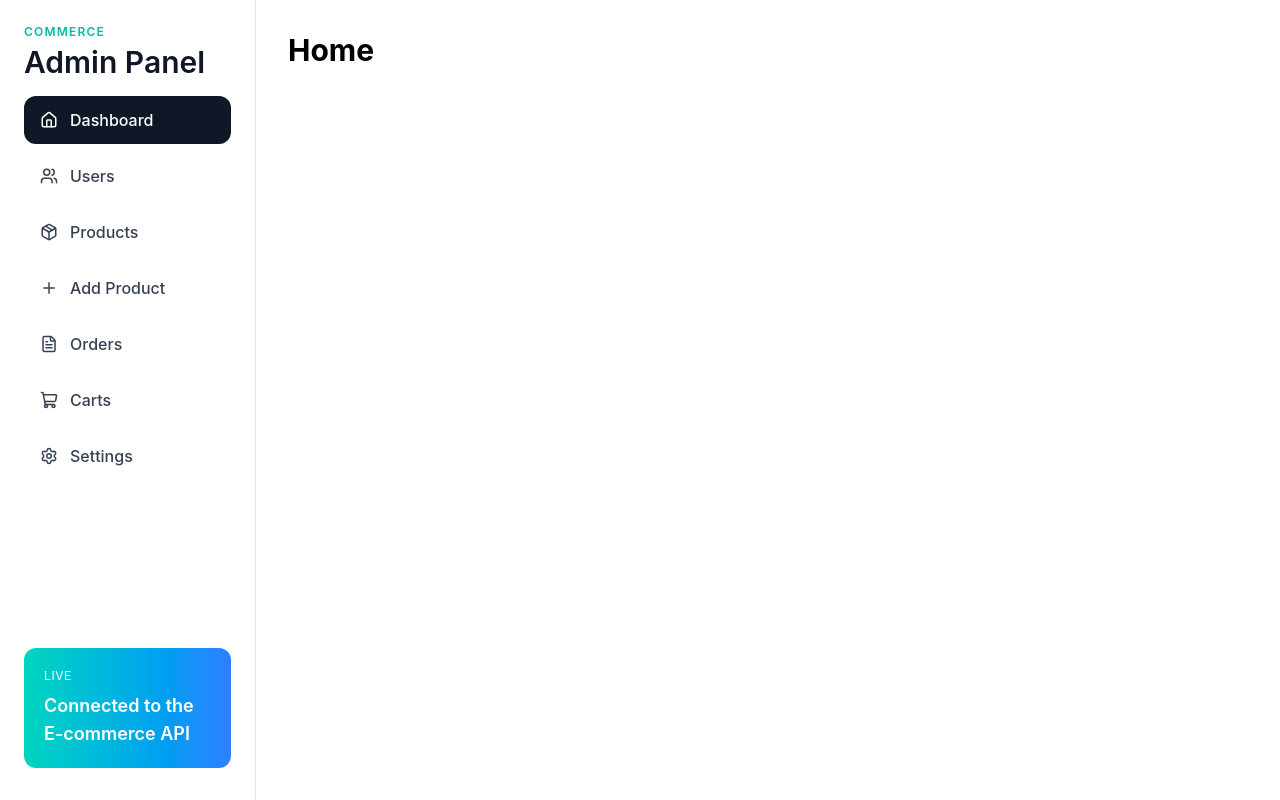
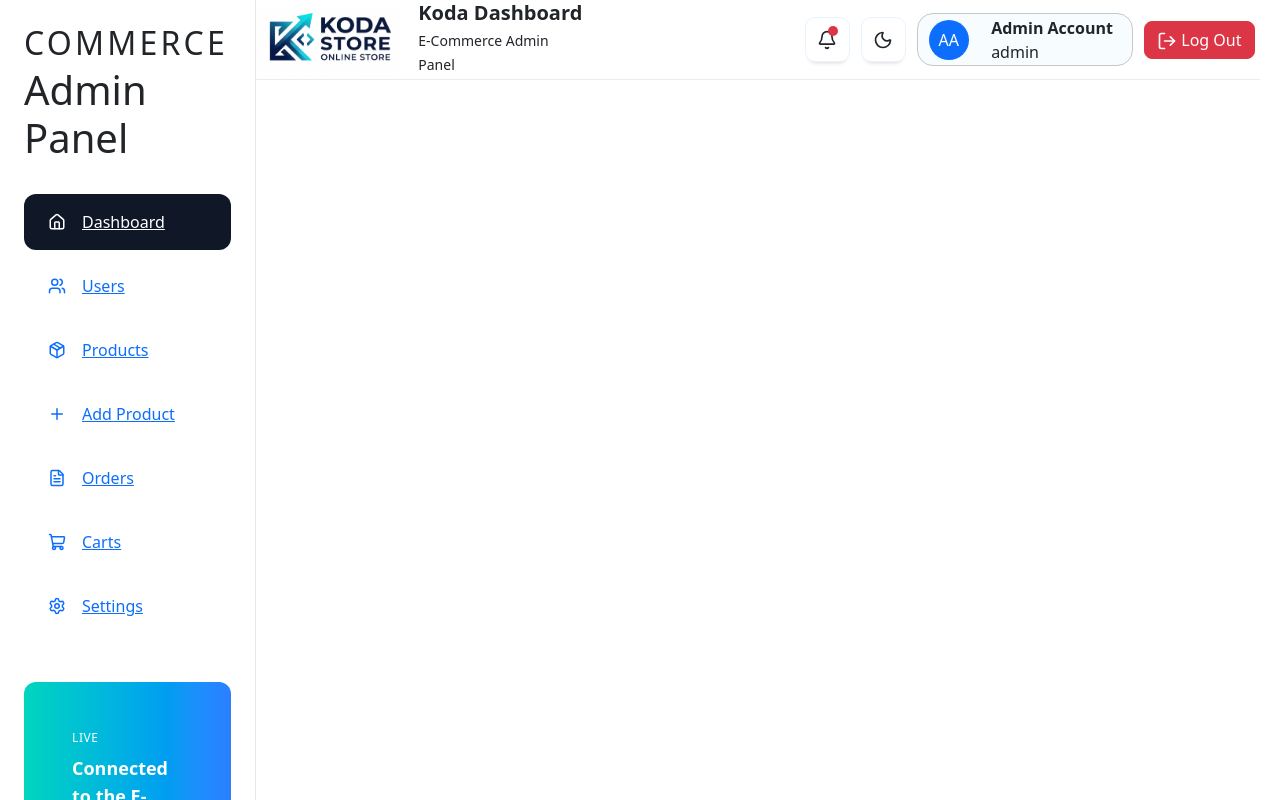
Before and after one commit to koda-store/dashboard, a React (Vite) app: page / in a window 1280 px wide. Shown: the top 800 px of the page. Built offline with nearby package versions, Linux system fonts and the light colour scheme.

Commit message:
Finshing NavBAr

```diff
--- a/package.json
+++ b/package.json
@@ -12,6 +12,7 @@
   "dependencies": {
     "@tailwindcss/vite": "^4.3.2",
     "axios": "^1.18.1",
+    "bootstrap": "^5.3.8",
     "lucide-react": "^1.23.0",
     "react": "^19.2.7",
     "react-dom": "^19.2.7",
--- a/src/App.css
+++ b/src/App.css
@@ -182,3 +182,192 @@
     border-right-color: var(--border);
   }
 }
+
+
+
+
+/* ////////////////////////////////////////////////////// */
+
+
+.navBar{
+  height: 80px;
+  right: 20px;
+  width: 80%;
+  border-bottom: 1px solid rgb(236, 236, 236);
+ /* background-color: white; */
+
+}
+
+.right_bar {
+  width: 45%;
+  height: 90%;
+  justify-content: space-around;
+
+}
+.left_bar{
+  width: 350px;
+  height: 90%;
+}
+
+.moodbtn{
+  width: 25%;
+  height: 100%;
+}
+
+.adminAccount{
+  width: 47%;
+  height: 75%;
+  background-color: rgb(247, 252, 255);
+  display: flex;
+}
+
+.notifcation{
+  width: 45px;
+  height: 45px;
+  /* margin-left: 10px; */
+  border: 1px solid rgb(233, 243, 253);
+  border-radius: 10px;
+  background-color: white;
+  box-shadow: 0px 5px 5px -5px rgb(202, 202, 202) ;
+  /* text-align: center; */
+  display: flex;
+  justify-content: center;
+  align-items:  center;
+}
+.notifcation:hover{
+  box-shadow: 0px 7px 9px -5px rgb(202, 202, 202) ;
+}
+
+.not{
+  width: 10px;
+  height: 10px;
+  left: 22px;
+  top: 8px;
+}
+
+.accountName{
+  width:40px;
+  height: 40px;
+  text-align: center;
+}
+
+.imgBrand{
+  width: 150px;
+  margin-left: 20px;
+}
+.Brand{
+  margin-left: 15px;
+  padding-top: 10px;
+}
+
+.collapsmal{
+  display: none;
+}
+.logoutbtn{
+  border-radius: 10px;
+}
+.logoutIcon{
+  display: inline;
+}
+
+/* Midume screen */
+@media (min-width:761px) and (max-width: 1100px){
+  .navBar{
+  height: 90px;
+  right: 25px;
+  width: 75%;
+}
+
+  .right_bar{
+    width: 200px;
+    display: flex;
+    justify-content: space-evenly;
+  }
+  .left_bar{
+  width: 350px;
+  margin-left: 50px;
+}
+
+  .adminAccount{
+    display: none ;
+  }
+.accountName{
+  margin:0px 10px;
+}
+.logoutbtn{
+    width: 45px;
+    height: 45px;
+}
+.imgBrand{
+    width: 150px;
+  }
+  .logOut{
+    display: none;
+  }
+  .moodbtn{
+    /* margin-left: 20px; */
+    /* justify-content: space-evenly; */
+    width: auto;
+
+  }
+    .Brand{
+    display: none;
+  }
+}
+
+/* Small screen */
+@media  (min-width: 490px) and (max-width: 760px){
+  .navBar{
+  /* height: 80px; */
+  /* right: 25px; */
+  /* width: 200px; */
+  /* justify-content: flex-end; */
+
+
+}
+.left_bar{
+   width: 350px;
+  height: 90%;
+}
+
+
+  .navBar{
+    width: 100%;
+    right: 0;
+    padding: 0 10px;
+  }
+
+  .Brand{
+    display: none;
+  }
+
+  .adminAccount{
+    display: none ;
+  }
+
+  .right_bar{
+    width: auto;
+    gap: 10px;
+  }
+
+  .moodbtn{
+    width: auto;
+
+  }
+
+  .notifcation,.logoutbtn{
+    width: 45px;
+    height: 45px;
+  }
+
+  .imgBrand{
+    width: 150px;
+    margin-left: 20;
+  }
+  .logOut{
+    display: none;
+  }
+.collapsmal{
+  display: block;
+}
+}
--- a/src/App.jsx
+++ b/src/App.jsx
@@ -12,10 +12,12 @@ import Products from "../src/pages/Products";
 import AddProduct from "./pages/AddProduct";
 import NotFound from "../src/pages/NotFound";
 import Home from "./pages/Home";
+import NavBar from "./pages/NavBar";
 
 function App() {
   return (
     <>
+      <NavBar/>
       <Routes>
         <Route path="/login" element={<Login />} />
 
--- a/src/main.jsx
+++ b/src/main.jsx
@@ -3,6 +3,8 @@ import { StrictMode } from "react";
 import { createRoot } from "react-dom/client";
 import { BrowserRouter } from "react-router-dom";
 import App from "./App.jsx";
+import 'bootstrap/dist/css/bootstrap.min.css'
+import 'bootstrap/dist/js/bootstrap.bundle.min.js'
 
 import "./index.css";
 
--- /dev/null
+++ b/src/pages/NavBar.jsx
@@ -0,0 +1,62 @@
+// import
+// import  url from ''
+// import '.'
+import '../App.css';
+import url from '../KodaLogo2-D3eRgjLV.png';
+import { Bell,Moon,LogOut } from "lucide-react";
+const NavBar=()=>{
+    return(
+
+                <div className="navBar bg-white  position-fixed d-flex  justify-content-between align-items-center ">
+
+
+                <div className='left_bar w-35 h-90  d-flex  align-items-center d-sm-flex'>
+                    <div className='imgcotaner'>
+                        <img src={url} className='imgBrand' />
+                    </div>
+
+                    <div className='Brand'>
+                        <p className=' fw-bold'>
+                            <span className='fs-5'>Koda Dashboard</span>
+                            <br/>
+                            <small className='fw-light text-xs  fs-9'>E-Commerce Admin Panel</small>
+                        </p>
+                    </div>
+
+
+                </div>
+{/* ///////////////////////////////////////////////////////////////////// */}
+                <div className='right_bar d-flex   align-items-center '>
+
+                    {/* <div className='moodbtn d-flex justify-content-around align-items-center'>
+
+                    </div> */}
+                     <button className='notifcation position-relative  '>
+                           <Bell size={20}/>
+                            <p className='not position-absolute bg-danger rounded-circle'></p>
+                        </button>
+                        <button className='notifcation  '><Moon size={20} /> </button>
+
+                    <div className='adminAccount  justify-content-around align-items-center rounded-4 bg-slate-50 border border-secondary-subtle'>
+                        <div className='accountName rounded-circle bg-primary '><p className='text-white  pt-2'>AA</p></div>
+                        <div className='rightside pt-3'>
+                            <p className='fw-bold fs-8 pr-2'>
+                                Admin Account
+                                <br/>
+                                <span className='fw-light mt-2'>admin</span>
+                            </p>
+
+
+                        </div>
+                    </div>
+
+                    <button href='#' className='logoutbtn btn rounded-3 btn-danger '><LogOut className='logoutIcon' size={20}/> <span className='logOut'>Log Out</span></button>
+                </div>
+
+            </div>
+
+
+    );
+}
+
+export default NavBar
```
Also changed, not shown: src/KodaLogo2-D3eRgjLV.png (added), 1 other file (tests, documents, lock files or other folders).
